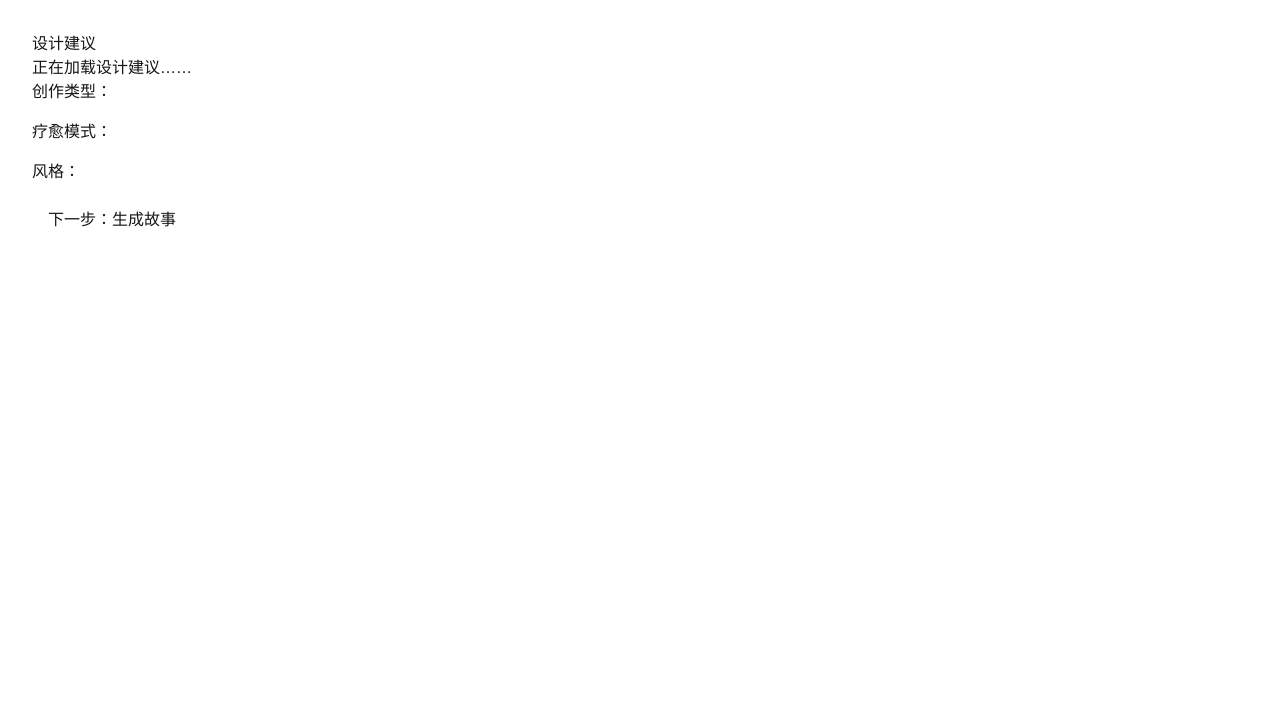
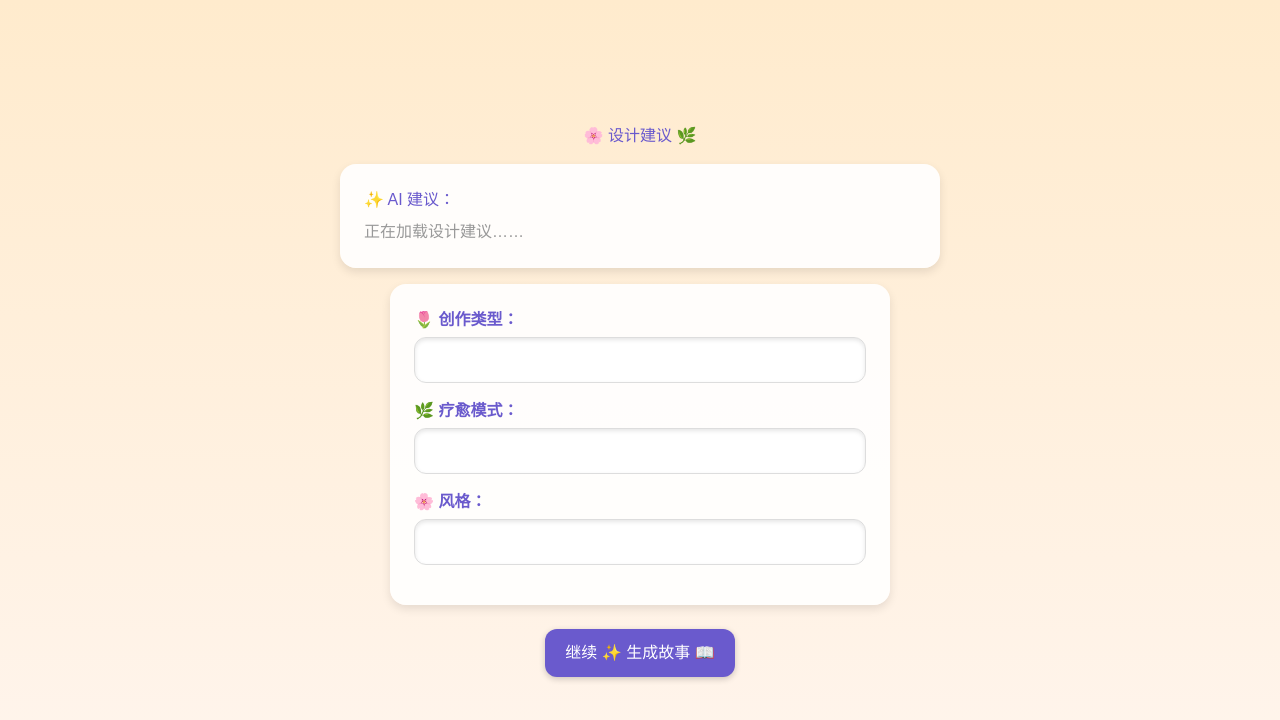
Before and after one commit to txsjyy/wenzifrontend, a Next.js app: page /design in a window 1280 px wide. Shown: the top 720 px of the page. Built offline with nearby package versions, Linux system fonts and the light colour scheme; no server answers.

Commit message:
Updated UI

```diff
--- a/src/app/design/page.tsx
+++ b/src/app/design/page.tsx
@@ -40,54 +40,111 @@ const DesignPage: FC = () => {
   };
 
   return (
-    <div style={{ padding: "2rem" }}>
-      <h1>设计建议</h1>
-      {designAdvice ? (
-        <div style={{ marginBottom: "1rem", padding: "1rem", border: "1px solid #ddd" }}>
-          <h3>AI 建议：</h3>
-          <p>{designAdvice}</p>
-        </div>
-      ) : (
-        <p>正在加载设计建议……</p>
-      )}
-      <div style={{ marginBottom: "1rem" }}>
-        <label>
-          创作类型：{" "}
+    <div style={{
+      display: "flex",
+      flexDirection: "column",
+      alignItems: "center",
+      justifyContent: "center",
+      minHeight: "100vh",
+      background: "linear-gradient(to bottom, #FFEBCD, #FFF5EE)",
+      fontFamily: "'Quicksand', sans-serif",
+    }}>
+      <h1 style={{ color: "#6A5ACD", marginBottom: "1rem" }}>🌸 设计建议 🌿</h1>
+
+      <div style={{
+        width: "80%",
+        maxWidth: "600px",
+        background: "rgba(255, 255, 255, 0.9)",
+        borderRadius: "16px",
+        padding: "1.5rem",
+        boxShadow: "0px 4px 10px rgba(0, 0, 0, 0.1)",
+        marginBottom: "1rem",
+      }}>
+        <h3 style={{ color: "#6A5ACD", marginBottom: "0.5rem" }}>✨ AI 建议：</h3>
+        {designAdvice ? (
+          <p style={{ color: "#555", fontStyle: "italic", lineHeight: "1.6" }}>{designAdvice}</p>
+        ) : (
+          <p style={{ color: "#999" }}>正在加载设计建议……</p>
+        )}
+      </div>
+
+      <div style={{
+        width: "80%",
+        maxWidth: "500px",
+        background: "rgba(255, 255, 255, 0.9)",
+        borderRadius: "16px",
+        padding: "1.5rem",
+        boxShadow: "0px 4px 10px rgba(0, 0, 0, 0.1)",
+      }}>
+        <label style={{ display: "block", marginBottom: "1rem" }}>
+          <strong style={{ color: "#6A5ACD" }}>🌷 创作类型：</strong>
           <input
             type="text"
             value={storyType}
             onChange={(e) => setStoryType(e.target.value)}
-            style={{ marginLeft: "0.5rem" }}
+            style={{
+              width: "100%",
+              padding: "10px",
+              borderRadius: "12px",
+              border: "1px solid #ddd",
+              boxShadow: "inset 0px 2px 4px rgba(0, 0, 0, 0.1)",
+              marginTop: "5px",
+            }}
           />
         </label>
-      </div>
-      <div style={{ marginBottom: "1rem" }}>
-        <label>
-          疗愈模式：{" "}
+
+        <label style={{ display: "block", marginBottom: "1rem" }}>
+          <strong style={{ color: "#6A5ACD" }}>🌿 疗愈模式：</strong>
           <input
             type="text"
             value={mode}
             onChange={(e) => setMode(e.target.value)}
-            style={{ marginLeft: "0.5rem" }}
+            style={{
+              width: "100%",
+              padding: "10px",
+              borderRadius: "12px",
+              border: "1px solid #ddd",
+              boxShadow: "inset 0px 2px 4px rgba(0, 0, 0, 0.1)",
+              marginTop: "5px",
+            }}
           />
         </label>
-      </div>
-      <div style={{ marginBottom: "1rem" }}>
-        <label>
-          风格：{" "}
+
+        <label style={{ display: "block", marginBottom: "1rem" }}>
+          <strong style={{ color: "#6A5ACD" }}>🌸 风格：</strong>
           <input
             type="text"
             value={style}
             onChange={(e) => setStyle(e.target.value)}
-            style={{ marginLeft: "0.5rem" }}
+            style={{
+              width: "100%",
+              padding: "10px",
+              borderRadius: "12px",
+              border: "1px solid #ddd",
+              boxShadow: "inset 0px 2px 4px rgba(0, 0, 0, 0.1)",
+              marginTop: "5px",
+            }}
           />
         </label>
       </div>
-      <button onClick={handleNext} style={{ padding: "0.5rem 1rem" }}>
-        下一步：生成故事
+
+      <button onClick={handleNext} style={{
+        marginTop: "1.5rem",
+        padding: "12px 20px",
+        borderRadius: "12px",
+        border: "none",
+        background: "#6A5ACD",
+        color: "#fff",
+        fontSize: "1rem",
+        cursor: "pointer",
+        transition: "background 0.3s",
+        boxShadow: "0px 2px 6px rgba(0, 0, 0, 0.2)",
+      }}>
+        继续 ✨ 生成故事 📖
       </button>
     </div>
   );
 };
 
+
 export default DesignPage;
```
Also changed, not shown: src/app/page.tsx (+71 -10 lines), src/app/reflection/page.tsx (+71 -12 lines), src/app/story/page.tsx (+41 -11 lines).
